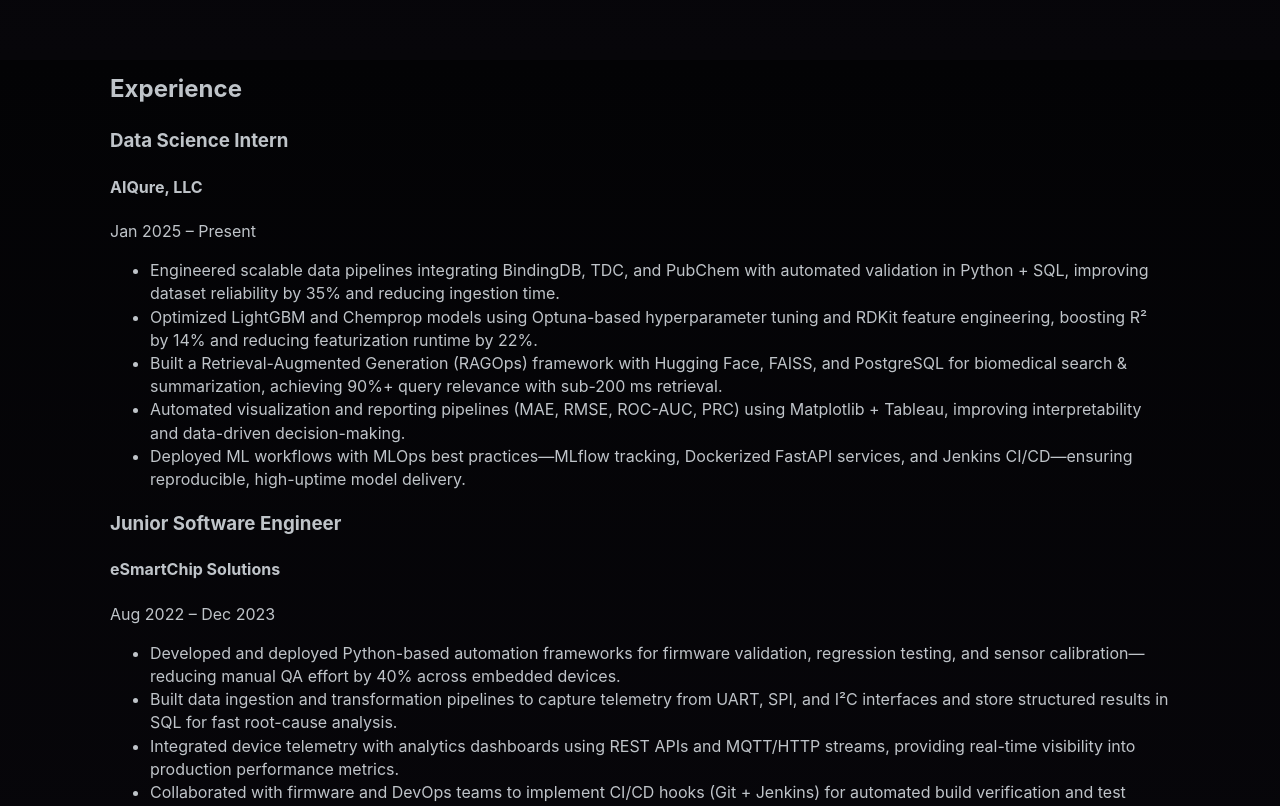
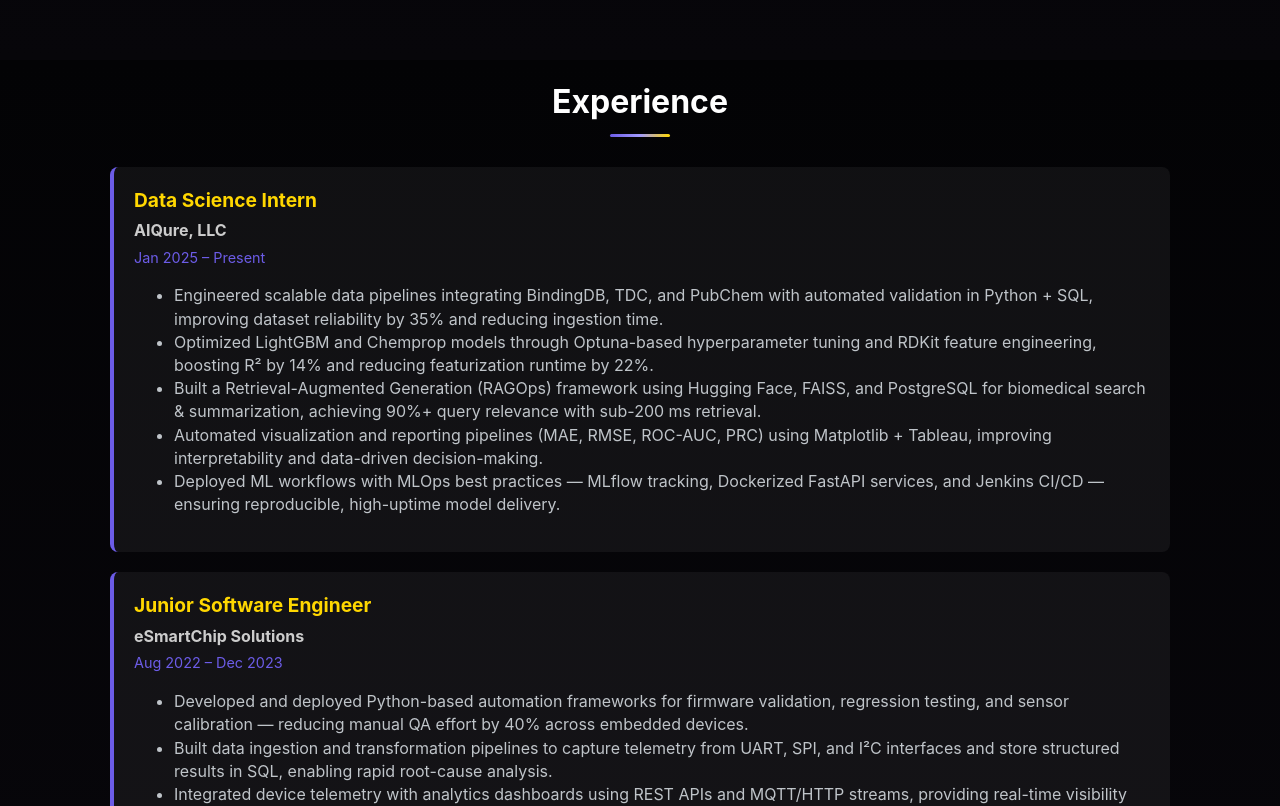
Before and after one commit to adigopulasgit/Portfolio_2025, a React (Vite) app: page / in a window 1280 px wide. Shown: the part 740-1546 px from the top of the page. Built offline with nearby package versions, Linux system fonts and the light colour scheme.

Commit message:
Update Experience.jsx

```diff
--- a/src/components/Experience.jsx
+++ b/src/components/Experience.jsx
@@ -8,10 +8,10 @@
     year: "Jan 2025 – Present",
     details: [
       "Engineered scalable data pipelines integrating BindingDB, TDC, and PubChem with automated validation in Python + SQL, improving dataset reliability by 35% and reducing ingestion time.",
-      "Optimized LightGBM and Chemprop models using Optuna-based hyperparameter tuning and RDKit feature engineering, boosting R² by 14% and reducing featurization runtime by 22%.",
-      "Built a Retrieval-Augmented Generation (RAGOps) framework with Hugging Face, FAISS, and PostgreSQL for biomedical search & summarization, achieving 90%+ query relevance with sub-200 ms retrieval.",
+      "Optimized LightGBM and Chemprop models through Optuna-based hyperparameter tuning and RDKit feature engineering, boosting R² by 14% and reducing featurization runtime by 22%.",
+      "Built a Retrieval-Augmented Generation (RAGOps) framework using Hugging Face, FAISS, and PostgreSQL for biomedical search & summarization, achieving 90%+ query relevance with sub-200 ms retrieval.",
       "Automated visualization and reporting pipelines (MAE, RMSE, ROC-AUC, PRC) using Matplotlib + Tableau, improving interpretability and data-driven decision-making.",
-      "Deployed ML workflows with MLOps best practices—MLflow tracking, Dockerized FastAPI services, and Jenkins CI/CD—ensuring reproducible, high-uptime model delivery.",
+      "Deployed ML workflows with MLOps best practices — MLflow tracking, Dockerized FastAPI services, and Jenkins CI/CD — ensuring reproducible, high-uptime model delivery.",
     ],
   },
   {
@@ -19,9 +19,9 @@
     company: "eSmartChip Solutions",
     year: "Aug 2022 – Dec 2023",
     details: [
-      "Developed and deployed Python-based automation frameworks for firmware validation, regression testing, and sensor calibration—reducing manual QA effort by 40% across embedded devices.",
-      "Built data ingestion and transformation pipelines to capture telemetry from UART, SPI, and I²C interfaces and store structured results in SQL for fast root-cause analysis.",
-      "Integrated device telemetry with analytics dashboards using REST APIs and MQTT/HTTP streams, providing real-time visibility into production performance metrics.",
+      "Developed and deployed Python-based automation frameworks for firmware validation, regression testing, and sensor calibration — reducing manual QA effort by 40% across embedded devices.",
+      "Built data ingestion and transformation pipelines to capture telemetry from UART, SPI, and I²C interfaces and store structured results in SQL, enabling rapid root-cause analysis.",
+      "Integrated device telemetry with analytics dashboards using REST APIs and MQTT/HTTP streams, providing real-time visibility into production performance and test metrics.",
       "Collaborated with firmware and DevOps teams to implement CI/CD hooks (Git + Jenkins) for automated build verification and test reporting.",
       "Prototyped and validated IoT edge modules focusing on data reliability, error handling, and secure device-to-cloud connectivity via AWS IoT Core.",
     ],
@@ -30,25 +30,15 @@
 
 export default function Experience() {
   return (
-    <section
-      className="container mx-auto px-4 py-16 text-pantherSilver"
-      id="experience"
-    >
-      <h2 className="text-4xl font-bold text-pantherGold mb-8 text-center">
-        Experience
-      </h2>
-      <div className="space-y-12">
+    <section className="container" id="experience">
+      <h2 className="section-title text-pantherGold">Experience</h2>
+      <div className="timeline">
         {experienceData.map((exp, i) => (
-          <div
-            key={i}
-            className="bg-pantherBlack/40 border border-pantherGold/30 rounded-2xl p-6 shadow-lg hover:shadow-pantherPurple/40 transition-all duration-300"
-          >
-            <h3 className="text-2xl font-semibold text-pantherPurple">
-              {exp.role}
-            </h3>
+          <div key={i} className="timeline-item bg-pantherBlack/40 border border-pantherGold/20 rounded-xl p-6 shadow-lg hover:shadow-pantherPurple/30 transition-all duration-300">
+            <h3 className="text-2xl font-semibold text-pantherPurple">{exp.role}</h3>
             <h4 className="text-lg text-pantherGold mb-2">{exp.company}</h4>
-            <p className="text-sm italic mb-4">{exp.year}</p>
-            <ul className="list-disc ml-6 space-y-2 text-sm leading-relaxed">
+            <span className="year text-sm text-gray-400 italic">{exp.year}</span>
+            <ul className="list-disc list-inside mt-3 space-y-1 text-pantherSilver">
               {exp.details.map((d, j) => (
                 <li key={j}>{d}</li>
               ))}
```
